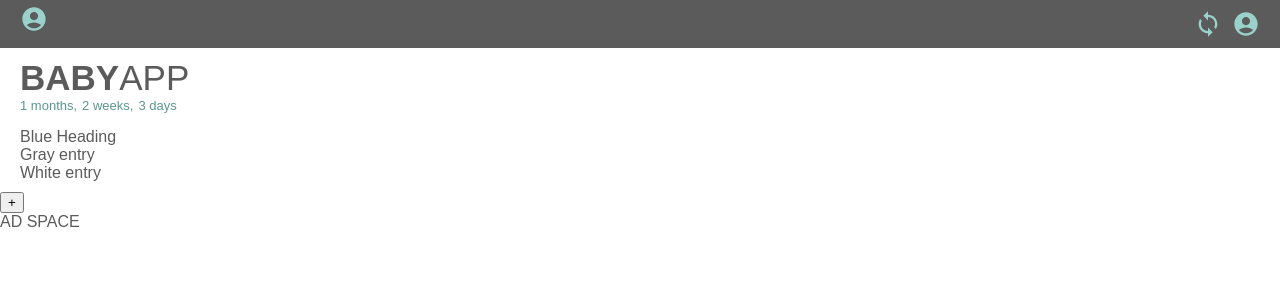
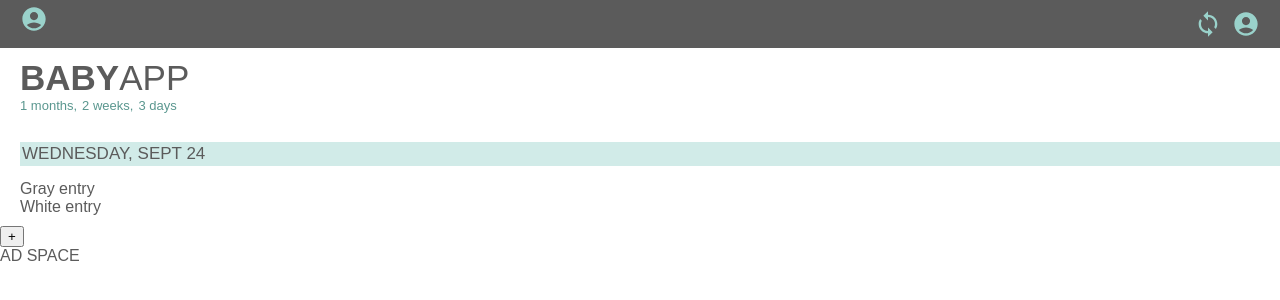
Before and after one commit to joewickes/baby-app-web, a React (Create React App) app: page / in a window 1280 px wide. Shown: the top 300 px of the page. Built offline with nearby package versions, Linux system fonts and the light colour scheme; what dotenv-expand would draw is missing.

Commit message:
Add date section

```diff
--- a/src/App.js
+++ b/src/App.js
@@ -38,10 +38,11 @@ function App() {
         </div>
 
         <div className="Schedule">
+          <h2 className="date">WEDNESDAY, SEPT 24</h2>
           <ul>
-            <li>Blue Heading</li>
-            <li>Gray entry</li>
-            <li>White entry</li>
+            <li className>Gray entry</li>
+            {/* color set by id % 2 === 0 ? darker-gray : lighter-gray */}
+            <li className>White entry</li>
           </ul>
         </div>
       </section>
--- a/src/styles/App.css
+++ b/src/styles/App.css
@@ -31,6 +31,14 @@ h1 {
   font-size: 35px;
   margin: 0px;
   color: #5b5b5b;
+}
+
+h2 {
+  font-weight: 300;
+  font-size: 17px;
+  background-color: #d1ebe8;
+  padding: 2px;
+  width: 100vw;
 }
 
 p {
```
